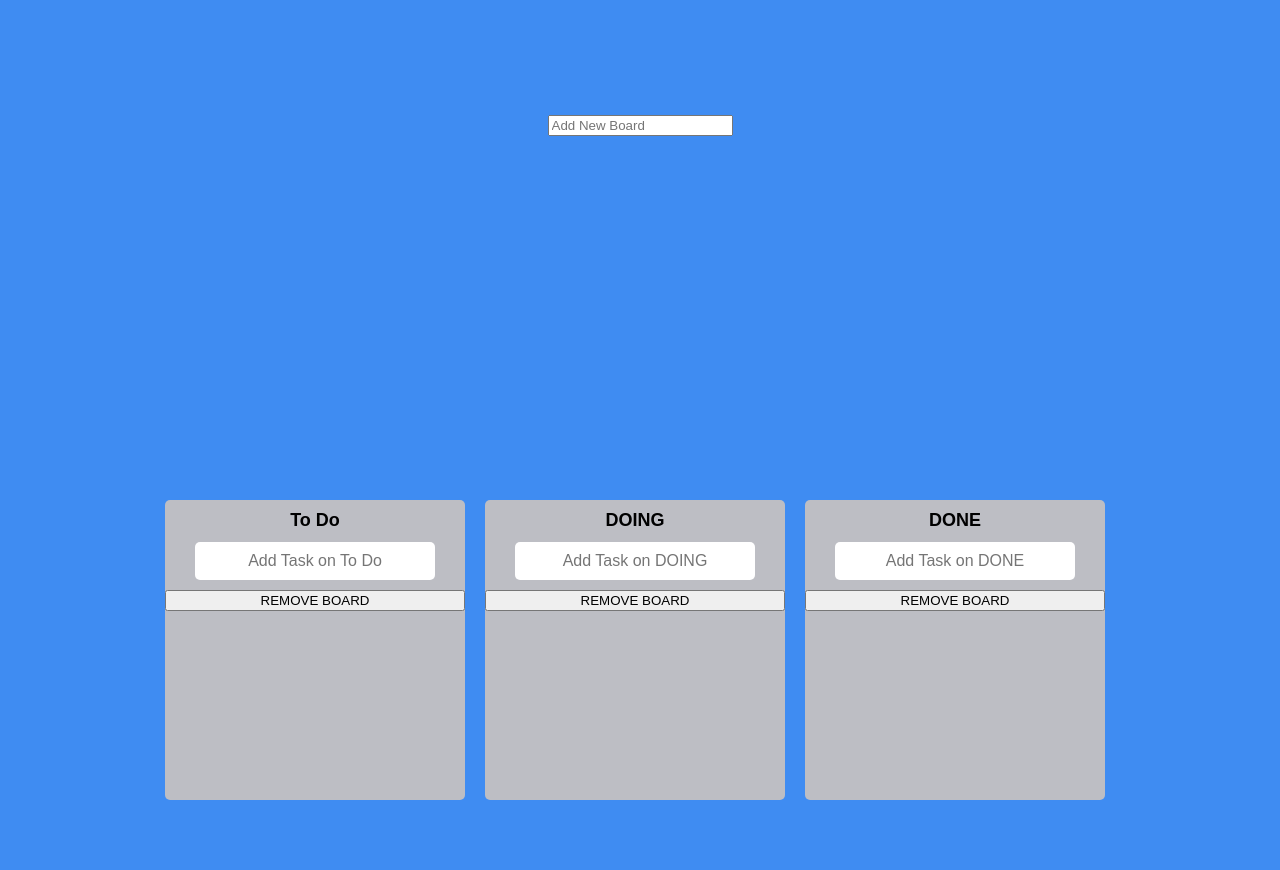
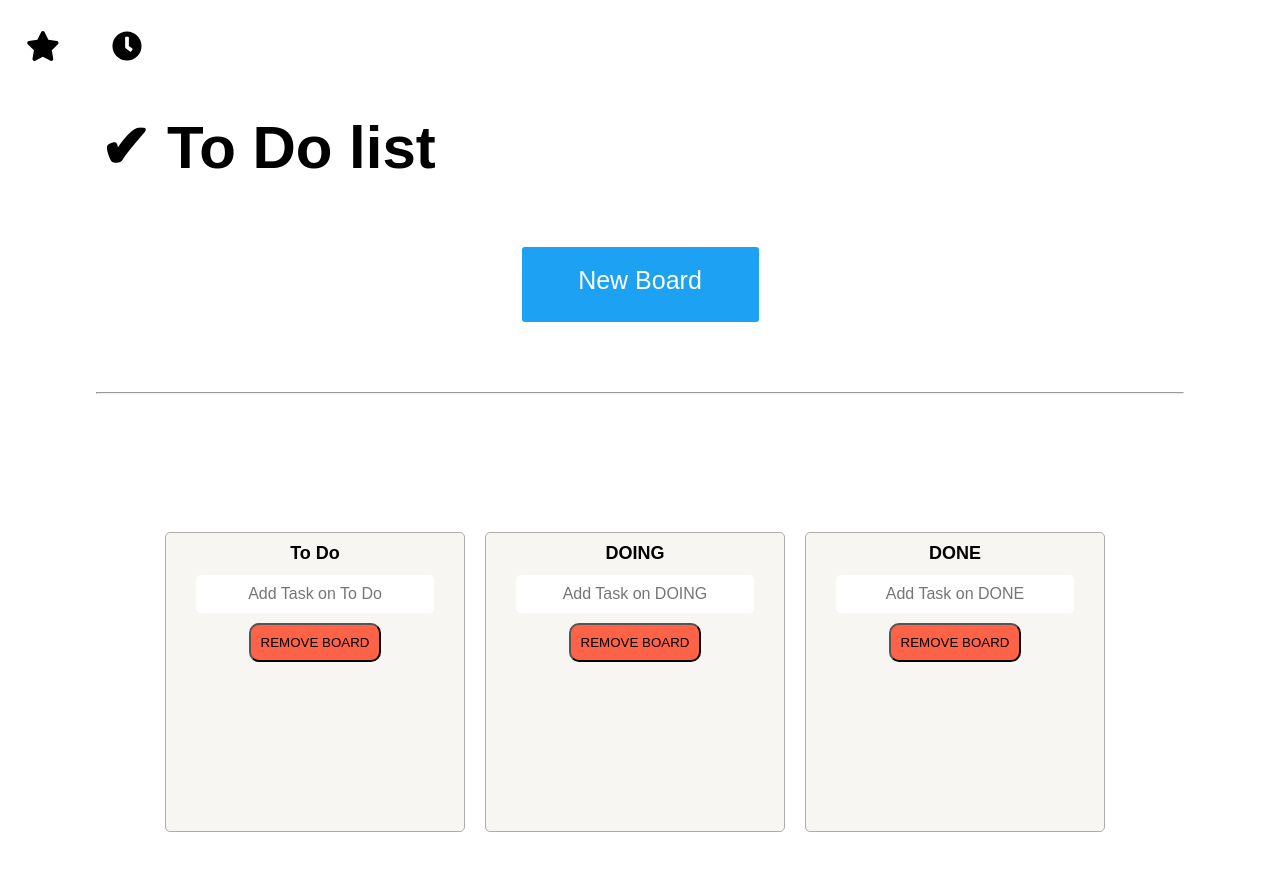
Before and after one commit to HA-SEUNG-JEONG/React-Trello, a React (Create React App) app: page / in a window 1280 px wide. Shown: the top 870 px of the page. Built offline with nearby package versions, Linux system fonts and the light colour scheme.

Commit message:
Adding Style Part One

```diff
--- a/src/App.tsx
+++ b/src/App.tsx
@@ -4,6 +4,52 @@ import styled from "styled-components";
 import { toDoState, IToDoStateProps } from "./atoms";
 import Board from "./Components/Board";
 import { useEffect } from "react";
+import { FontAwesomeIcon } from "@fortawesome/react-fontawesome";
+import { faClock, faStar } from "@fortawesome/free-solid-svg-icons";
+
+const Line = styled.div`
+  width: 85%;
+  margin: 0 auto;
+`;
+
+const Header = styled.div`
+  display: flex;
+`;
+
+const HeaderClock = styled.button`
+  display: flex;
+  justify-content: space-around;
+  gap: 20px;
+  margin: 30px 20px;
+  border: none;
+  background-color: transparent;
+  &:hover {
+    background-color: #8d8686;
+    border-radius: 5px;
+  }
+`;
+
+const HeaderStar = styled.button`
+  display: flex;
+  justify-content: space-around;
+  gap: 20px;
+  margin: 30px 20px;
+  border: none;
+  background-color: transparent;
+  &:hover {
+    background-color: #8d8686;
+    border-radius: 5px;
+  }
+`;
+
+const Main = styled.title`
+  margin-top: 20px;
+  display: flex;
+  margin-left: 100px;
+  align-items: center;
+  font-size: 60px;
+  font-weight: 600;
+`;
 
 const Wrapper = styled.div`
   display: flex;
@@ -12,7 +58,7 @@ const Wrapper = styled.div`
   margin: 0 auto;
   justify-content: center;
   align-items: center;
-  height: 100vh;
+  height: 70vh;
 `;
 
 const AddBoard = styled.form`
@@ -23,7 +69,19 @@ const AddBoard = styled.form`
   justify-content: center;
   align-items: center;
   width: 50%;
-  height: 250px;
+  height: 200px;
+  input {
+    background-color: rgb(29, 161, 242);
+    border: none;
+    border-radius: 3px;
+    padding: 30px;
+
+    ::placeholder {
+      color: white;
+      text-align: center;
+      font-size: 25px;
+    }
+  }
 `;
 
 const Boards = styled.div`
@@ -103,16 +161,30 @@ function App() {
     if (localStorageToDoCards === "{}" || localStorageToDoCards === null)
       return;
     setToDos(JSON.parse(localStorageToDoCards));
+    console.log(typeof localStorageToDoCards, localStorageToDoCards);
   }, []);
   useEffect(() => {
     localStorage.setItem("myList", JSON.stringify(toDos));
   }, [toDos]);
+  console.log(typeof localStorage, localStorage);
 
   return (
     <>
+      <Header>
+        <HeaderStar>
+          <FontAwesomeIcon icon={faStar} style={{ fontSize: "30px" }} />
+        </HeaderStar>
+        <HeaderClock>
+          <FontAwesomeIcon icon={faClock} style={{ fontSize: "30px" }} />
+        </HeaderClock>
+      </Header>
+      <Main>✔ To Do list</Main>
       <AddBoard onSubmit={addBoard}>
-        <input id="boardName" placeholder="Add New Board" />
+        <input id="boardName" placeholder="New Board" autoComplete="off" />
       </AddBoard>
+      <Line>
+        <hr />
+      </Line>
       <DragDropContext onDragEnd={onDragEnd}>
         <Droppable droppableId="boardList" type="board" direction="horizontal">
           {(magic) => (
--- a/src/components/Board.tsx
+++ b/src/components/Board.tsx
@@ -11,6 +11,7 @@ const Wrapper = styled.div<{ isDragging: Boolean }>`
   padding-top: 10px;
   background-color: ${(props) => props.theme.boardColor};
   border-radius: 5px;
+  border: 1px solid #aeaca6;
   min-height: 300px;
   display: flex;
   flex-direction: column;
@@ -41,6 +42,16 @@ const Form = styled.form`
     text-align: center;
     margin: 0 auto;
   }
+`;
+
+const Button = styled.button`
+  display: flex;
+  margin: 0 auto;
+  text-align: center;
+  background-color: tomato;
+
+  border-radius: 10px;
+  padding: 10px;
 `;
 
 interface IAreaProps {
@@ -116,13 +127,13 @@ function Board({ toDos, boardId, index }: IBoardProps) {
               placeholder={`Add Task on ${boardId}`}
             />
           </Form>
-          <button
+          <Button
             onClick={() =>
               removeBoard(magic.draggableProps["data-rbd-draggable-id"])
             }
           >
             REMOVE BOARD
-          </button>
+          </Button>
           <Droppable droppableId={boardId}>
             {(magic, snapshot) => (
               <Area
--- a/src/components/DraggableCard.tsx
+++ b/src/components/DraggableCard.tsx
@@ -3,6 +3,16 @@ import styled from "styled-components";
 import React from "react";
 import { useSetRecoilState } from "recoil";
 import { toDoState } from "../atoms";
+import { FontAwesomeIcon } from "@fortawesome/react-fontawesome";
+import { faTrashAlt } from "@fortawesome/free-solid-svg-icons";
+import { faSquare } from "@fortawesome/free-solid-svg-icons";
+
+const Check = styled.div`
+  display: flex;
+  justify-content: center;
+  gap: 40px;
+  font-size: 20px;
+`;
 
 const Card = styled.div<{ isDragging: boolean }>`
   border-radius: 5px;
@@ -26,6 +36,7 @@ function DraggableCard({ toDoId, toDoText, index }: IDraggableCardProps) {
     setToDos((toDoCards) => {
       const copiedBoard = { ...toDoCards };
       const keys = Object.keys(copiedBoard);
+      console.log(copiedBoard["DOING"]);
       keys.forEach((key) => {
         copiedBoard[key] = toDoCards[key].filter(
           (toDoCard) => toDoCard.id !== Number(id)
@@ -43,14 +54,17 @@ function DraggableCard({ toDoId, toDoText, index }: IDraggableCardProps) {
           {...magic.draggableProps}
           {...magic.dragHandleProps}
         >
+          <Check>
+            <FontAwesomeIcon icon={faSquare} />
             {toDoText}
             <button
               onClick={() =>
                 onDeleteClick(magic.draggableProps["data-rbd-draggable-id"])
               }
             >
-            ❌
+              <FontAwesomeIcon icon={faTrashAlt} />
             </button>
+          </Check>
         </Card>
       )}
     </Draggable>
--- a/src/theme.ts
+++ b/src/theme.ts
@@ -1,7 +1,7 @@
 import { DefaultTheme } from "styled-components";
 
 export const darkTheme: DefaultTheme = {
-  bgColor: "#3F8CF2",
-  boardColor: "#BDBEC4",
-  cardColor: "white",
+  bgColor: "#FFFFFF",
+  boardColor: "#F7F6F3",
+  cardColor: "#F7F6F3",
 };
```
Lines whose indentation alone changed are shown as unchanged.
